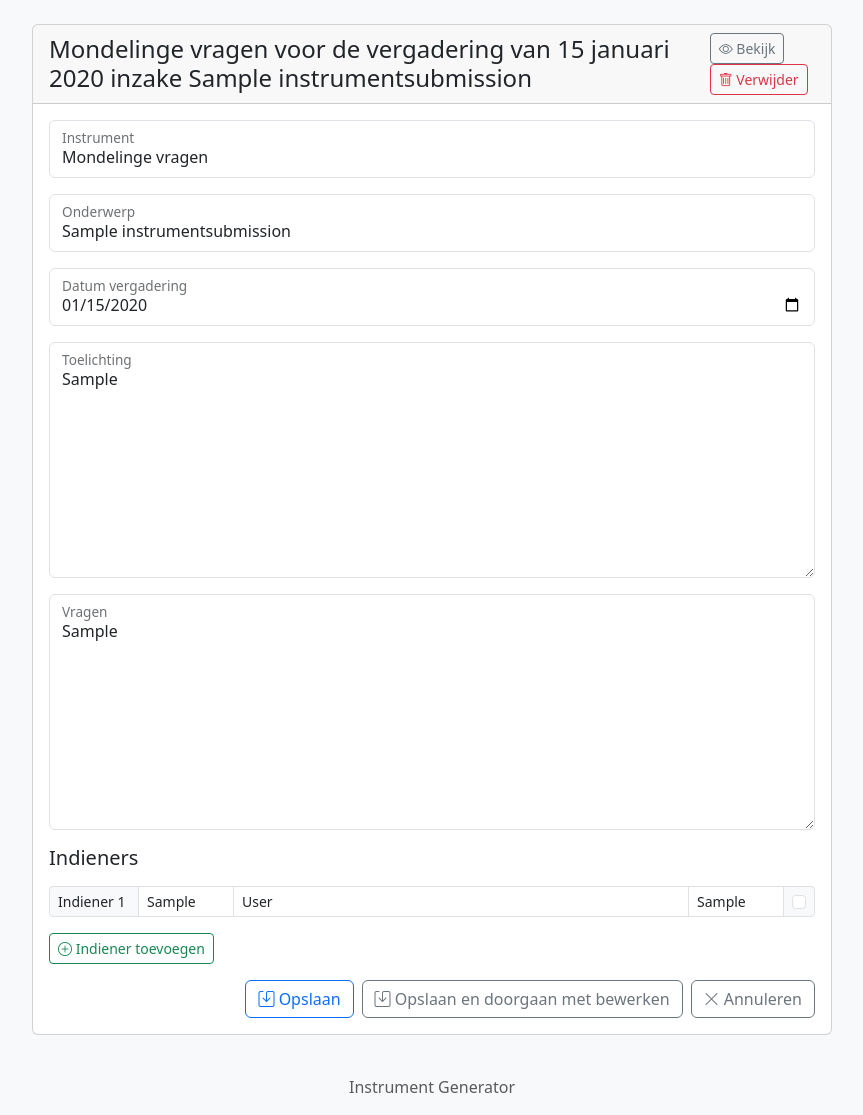
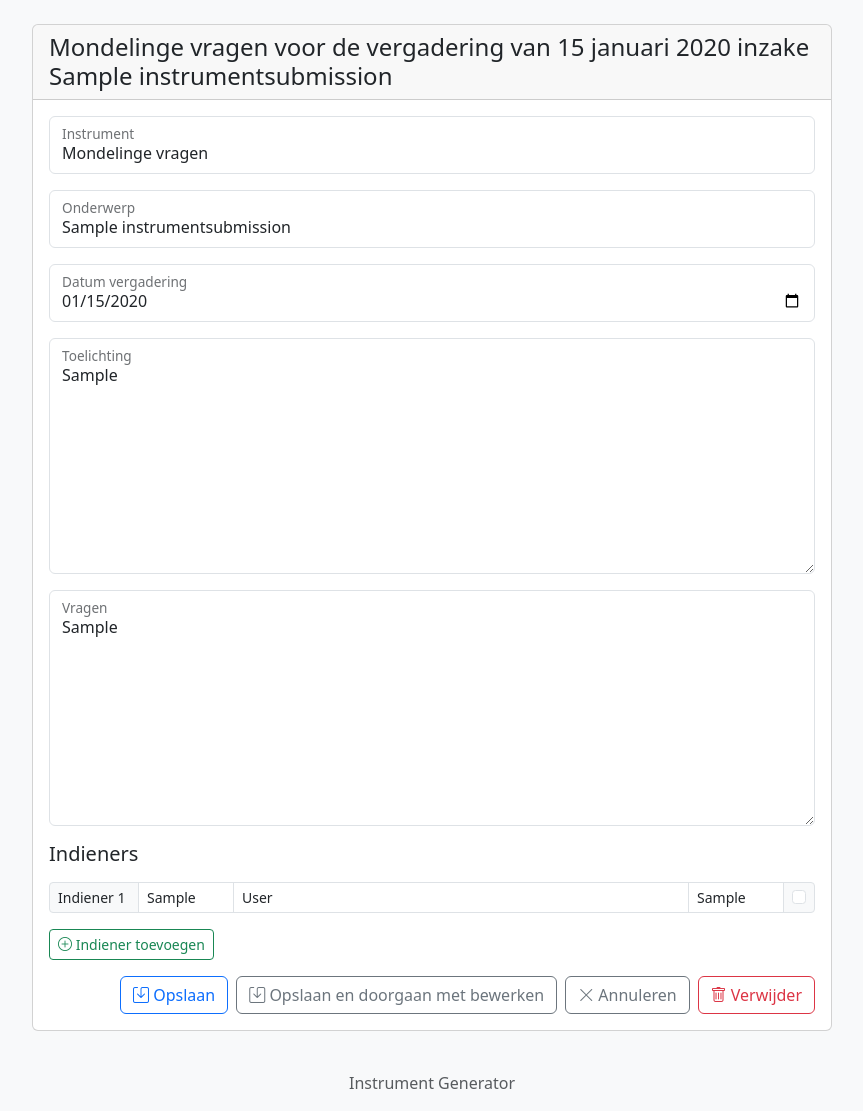
Before and after one commit to dirkvleeuwen/doc_gen_do, a Django app: page /instruments/submissions/edit/1/ in a window 1280 px wide. Shown: the part 56-1171 px from the top of the page, without its empty margins (208-1071 px from the left). After the commit the page ends 1145 px from the top, so only its background shows below. Run offline with Django 5.2, Linux system fonts and the light colour scheme; a user stored in the database is signed in; tables that the repository leaves empty hold one stand-in row (values such as "Sample post"); parts of the project's set-up code (start-up, migrations or seed data) failed here and were passed over; some libraries are stand-ins or nearby versions.

Commit message:
submission form: bekijkknop verwijderd en verwijderknop beneden gezet bij andere knoppen

```diff
--- a/instruments/templates/instruments/submission_form.html
+++ b/instruments/templates/instruments/submission_form.html
@@ -57,18 +57,6 @@
       {% endif %}
     </span></h1>
 
-    {# TOEGEVOEGD: Knoppen voor Bekijk/Verwijder alleen bij bewerken #}
-    {% if object %}
-      <div>
-        <a href="{% url 'instrument_submission_detail' object.pk %}" class="btn btn-sm btn-outline-secondary" title="Bekijk Details">
-          <i class="bi bi-eye"></i> Bekijk
-        </a>
-        <a href="{% url 'instrument_submission_delete' object.pk %}" class="btn btn-sm btn-outline-danger" title="Verwijder Indiening">
-          <i class="bi bi-trash"></i> Verwijder
-        </a>
-      </div>
-    {% endif %}
-    {# EINDE TOEGEVOEGD #}
 
   </div>
   <div class="card-body">
@@ -224,6 +212,11 @@
         <a href="{% url 'instrument_submission_list' %}" class="btn btn-outline-secondary">
           <i class="bi bi-x-lg"></i> Annuleren
         </a>
+        {% if object %}
+          <a href="{% url 'instrument_submission_delete' object.pk %}" class="btn btn-outline-danger">
+            <i class="bi bi-trash"></i> Verwijder
+          </a>
+        {% endif %}
       </div>
     </form>
   </div>
```
